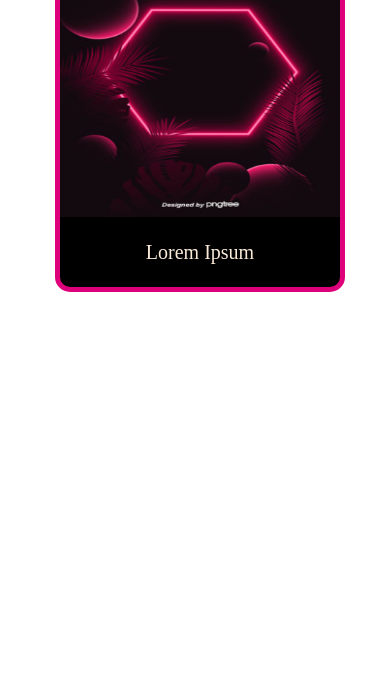
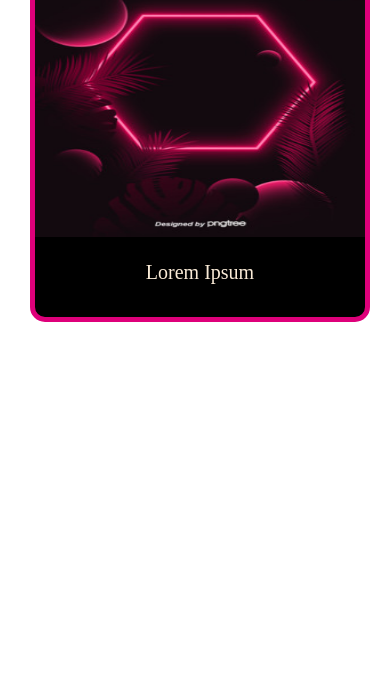
Before and after one commit to ZubaSiddique/Flip-card, a plain HTML site: page index.html in a window 390 px wide. Shown: the part 158-844 px from the top of the page. Drawn offline with Linux system fonts and the light colour scheme.

Commit message:
responsive

```diff
--- a/index.html
+++ b/index.html
@@ -14,6 +14,18 @@
                 margin: auto;
                 text-align: center;
             }
+            @media (max-width:500px) {
+                .maincontainer{
+                    width: 70%;
+                    height:420px
+                }
+            }
+            @media (max-width:420px) {
+                .maincontainer{
+                    width: 88%;
+                    height: 390px;
+                }
+            }
             .card{
                 position:absolute;
                 height: 100%;
@@ -21,6 +33,7 @@
                 transform-style: preserve-3d;
                 transition: all 0.5s ease;
             }
+
             .card:hover{
 transform: rotateY(180deg);            }
             .front{
@@ -57,6 +70,29 @@ transform: rotateY(180deg);            }
               font-family: Arial, Helvetica, sans-serif;
 
             }
+            @media (max-width:500px) {
+                .back p{
+                    line-height: 1.5;
+                }
+            }
+            img{
+                height: 290px;
+                width: 280px;
+            }
+            @media (max-width:500px) {
+                img{
+                    height: 340px;
+                    width: 100%;
+
+                }
+            }
+            @media (max-width:420px) {
+                img{
+                    height: 310px;
+                    width: 100%;
+
+                }
+            }
         </style>
     </head>
     <body>
@@ -64,11 +100,12 @@ transform: rotateY(180deg);            }
         <div class="maincontainer">
             <div class="card">
                 <div class="front">
-                    <img src="images/pink.jpg" height="290px" width="280px">
+                    <img src="images/pink.jpg" >
                     <div class="container">
                         <p style="font-size: 20px;">Lorem Ipsum</p>
                     </div>
                 </div>
+
                 <div class="back">
                     <div><h1>Back of card</h1></div>
                     <div><h2>Lorem Ipsum</h2></div>
```
